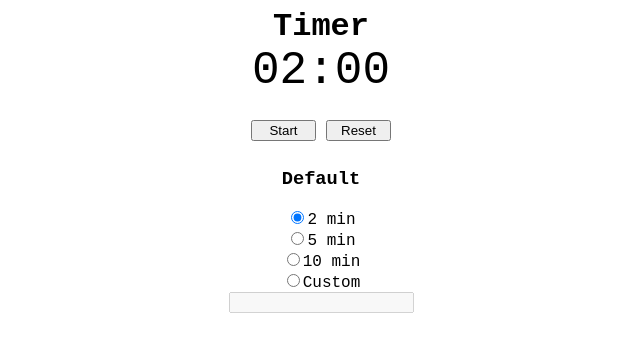
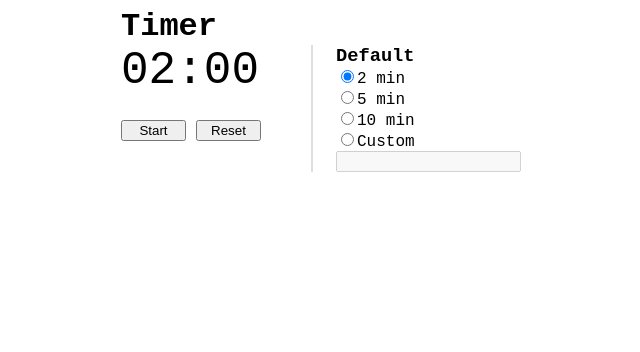
Before and after one commit to romaincs/daily_timer, a Vue app: page / in a window 1280 px wide. Shown: the top 352 px of the page, without its empty margins (319-959 px from the left). Built offline with nearby package versions, Linux system fonts and the light colour scheme.

Commit message:
Improve config UX + Add jsconfig

```diff
--- a/src/components/Timer.vue
+++ b/src/components/Timer.vue
@@ -13,6 +13,7 @@
           <input type="button" @click="reset()" value="Reset" />
         </div>
       </div>
+      <div class="separator"><div>&nbsp;</div></div>
       <div class="config">
         <h3>Default</h3>
         <div>
@@ -149,8 +150,26 @@
 </script>
 
 <style>
+  h3 {
+    margin:0px;
+  }
+
+  .timer {
+    display: flex;
+    flex-direction: column;
+    max-width:400px;
+    margin:auto;
+  }
+
+  .container {
+    display:flex;
+    align-items: stretch;
+    justify-content: space-between;
+
+  }
   .countdown {
     font-size: 46px;
+    flex-basis: 45%;
   }
 
   .buttons input {
@@ -161,15 +180,31 @@
     margin-right: 10px;
   }
 
-  .timer {
-    display: flex;
-    flex-direction: column;
-    text-align: center;
-  }
+
 
   .timeout {
     color: red;
     animation: blinker 1s step-start infinite;
+  }
+
+  .separator {
+    flex-basis: 10%;
+    display: flex;
+    justify-content: center;
+    align-items: stretch;
+  }
+
+  .separator > div {
+    border-left:2px solid #dedede;
+  }
+
+  .config {
+    flex-basis: 45%;
+  }
+
+  .config > div {
+    text-align: left;
+
   }
 
   #custom-value {
```
Also changed, not shown: jsconfig.json (added, +7 -0 lines).
